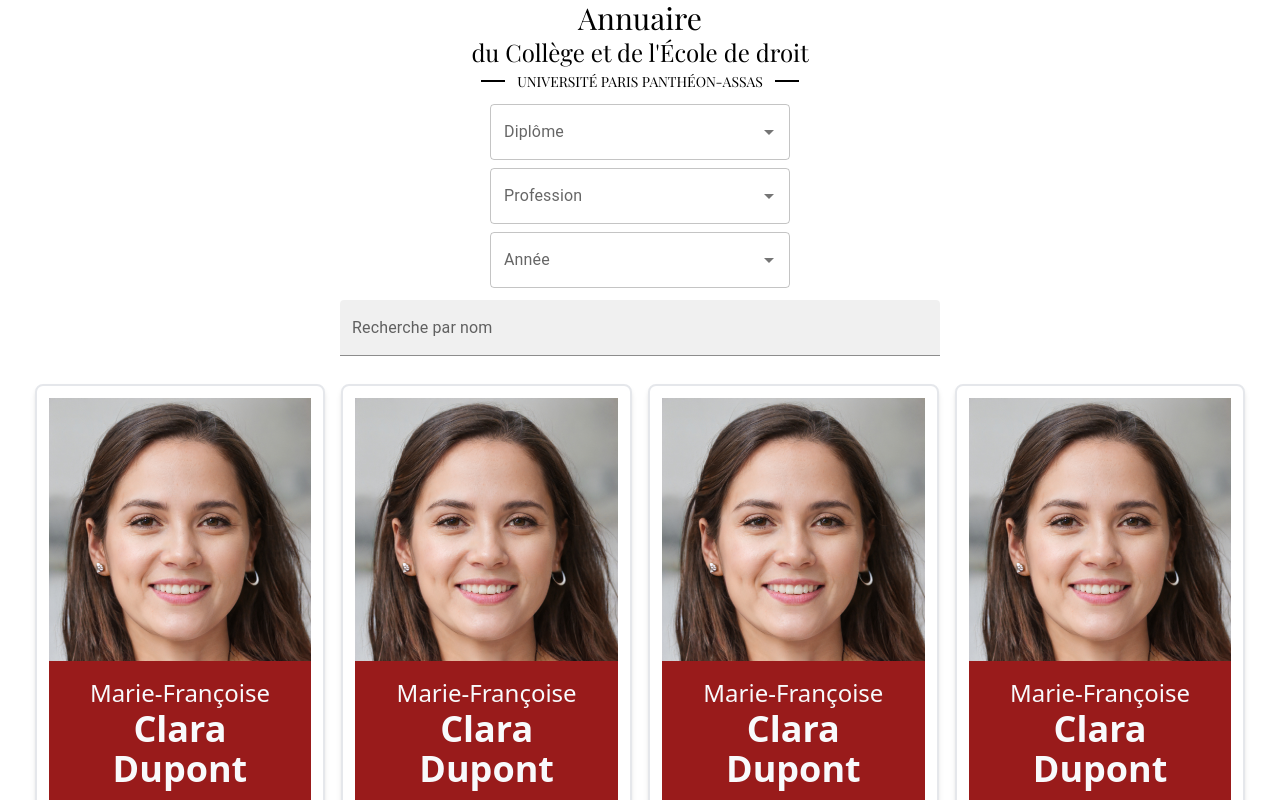
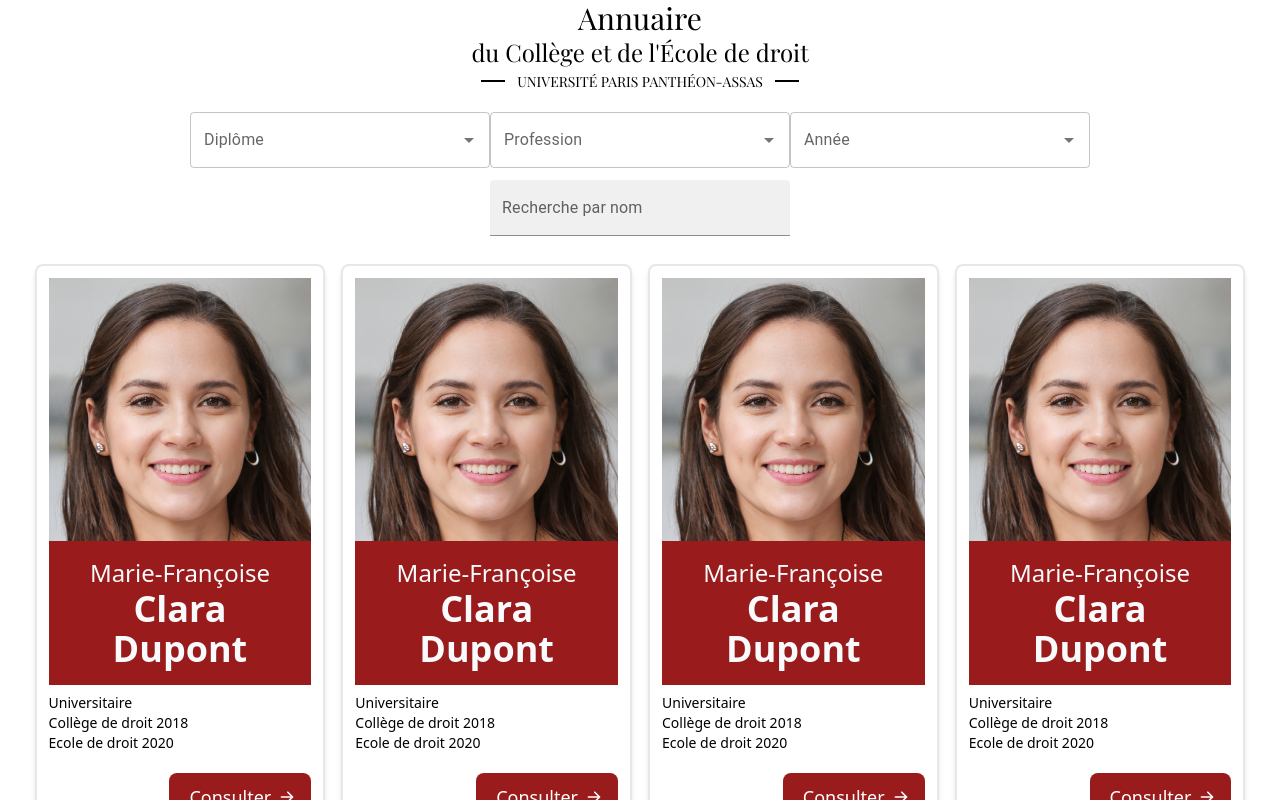
Before and after one commit to WildCodeSchool/2022-03-JS-Remote-404-Alumni-droit, a React (Vite) app in the folder frontend/: page / in a window 1280 px wide. Shown: the top 800 px of the page. Built offline with nearby package versions, Linux system fonts and the light colour scheme; a web font is replaced by a local one.

Commit message:
Fixed CSS for new filter

```diff
--- a/frontend/src/components/Filters.jsx
+++ b/frontend/src/components/Filters.jsx
@@ -33,12 +33,12 @@ const Profession = [
 function Filters() {
   return (
     <>
-      <div className="flex justify-center m-3 sm:flex flex-col items-center space-y-2">
+      <div className="flex flex-col items-center space-y-2 m-3  md:flex-row justify-center">
         <Autocomplete
           disablePortal
           id="combo-box-demo"
           options={Diplome}
-          sx={{ width: 300 }}
+          sx={{ width: 300, mt: 1 }}
           renderInput={(params) => (
             <TextField {...params} label="Diplôme" color="primary" />
           )}
@@ -67,7 +67,7 @@ function Filters() {
           id="filled-basic"
           label="Recherche par nom"
           variant="filled"
-          sx={{ width: 600 }}
+          sx={{ width: 300 }}
         />
       </div>
     </>
```
